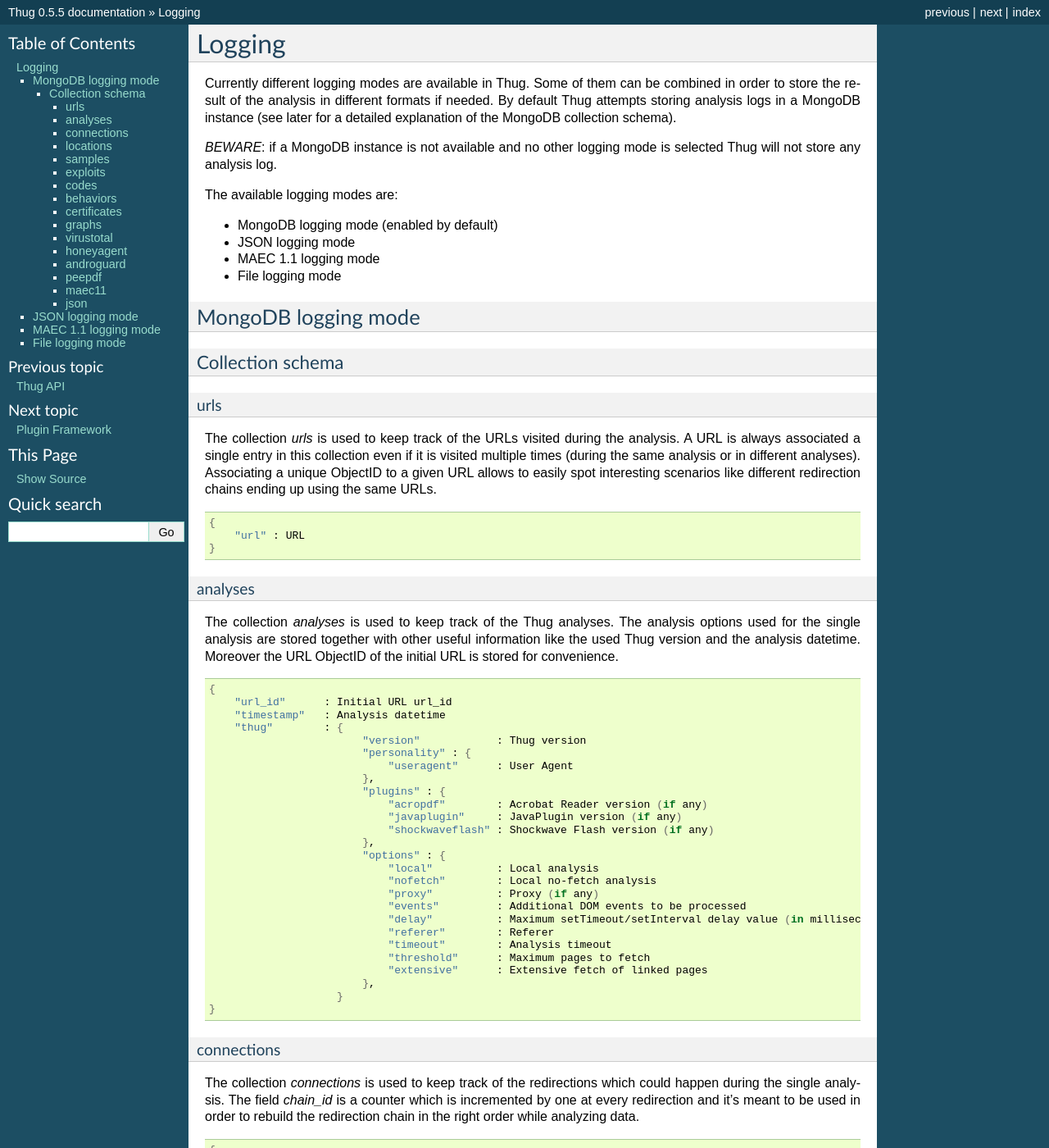
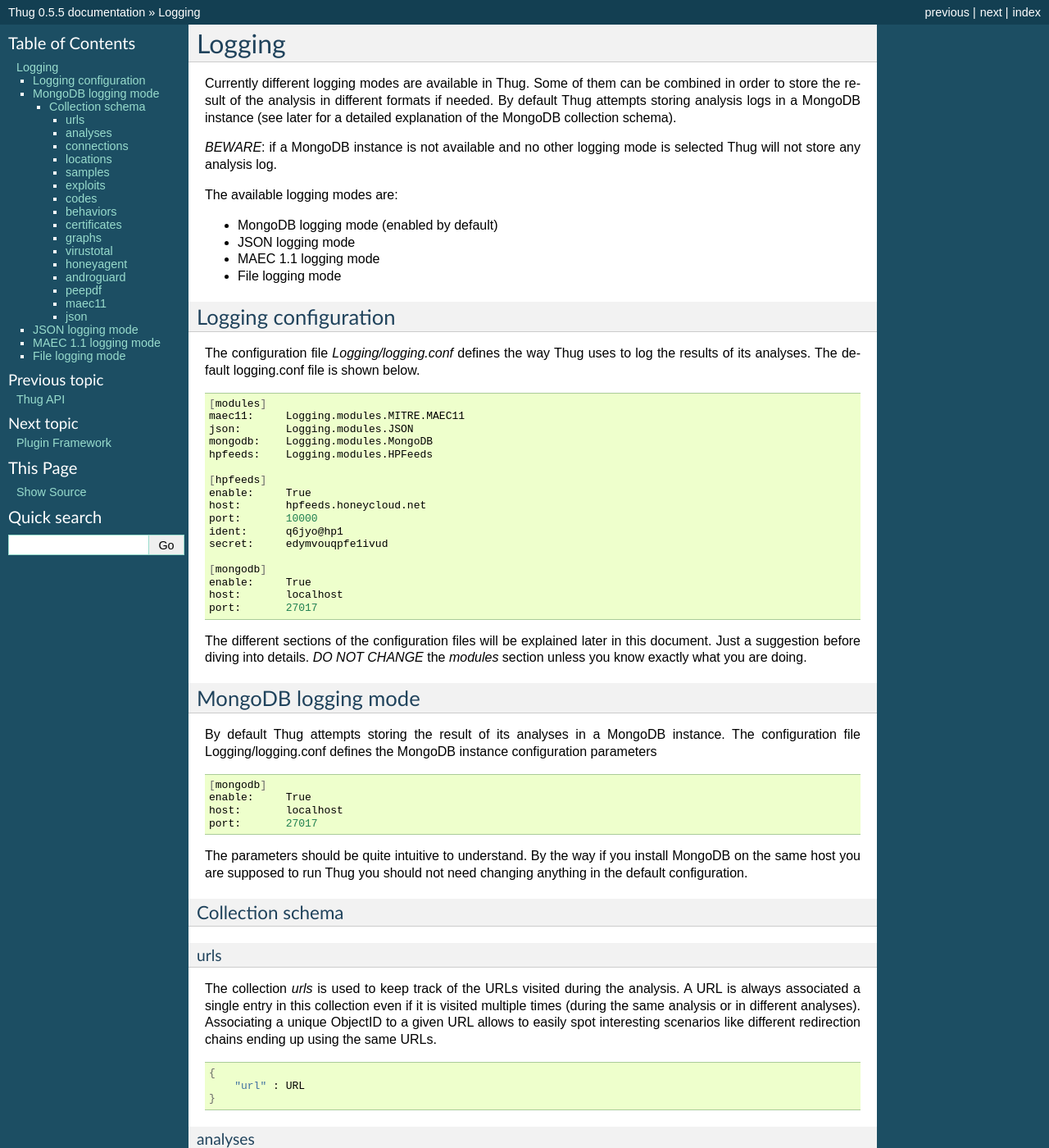
Before and after one commit to buffer/thug, a Sphinx documentation site: the page built from doc/source/logging.rst, in a window 1280 px wide and 1400 px high. Shown: the whole window at 82% size. Built offline with Sphinx 7.4.7, drawn with Linux system fonts in a browser that asks for light colours.

Commit message:
Updated documentation

```diff
--- a/doc/source/logging.rst
+++ b/doc/source/logging.rst
@@ -19,8 +19,55 @@
 * File logging mode
 
 
+Logging configuration
+=====================
+
+The configuration file *Logging/logging.conf* defines the way Thug uses to log the results
+of its analyses. The default logging.conf file is shown below.
+
+.. code-block:: sh
+
+    [modules]
+    maec11:     Logging.modules.MITRE.MAEC11
+    json:       Logging.modules.JSON
+    mongodb:    Logging.modules.MongoDB
+    hpfeeds:    Logging.modules.HPFeeds
+
+    [hpfeeds]
+    enable:     True
+    host:       hpfeeds.honeycloud.net
+    port:       10000
+    ident:      q6jyo@hp1
+    secret:     edymvouqpfe1ivud
+
+    [mongodb]
+    enable:     True
+    host:       localhost
+    port:       27017
+
+The different sections of the configuration files will be explained later in this
+document. Just a suggestion before diving into details. *DO NOT CHANGE* the *modules*
+section unless you know exactly what you are doing.
+
+
 MongoDB logging mode
 ====================
+
+By default Thug attempts storing the result of its analyses in a MongoDB instance.
+The configuration file Logging/logging.conf defines the MongoDB instance configuration
+parameters
+
+.. code-block:: sh
+
+    [mongodb]
+    enable:     True
+    host:       localhost
+    port:       27017
+
+The parameters should be quite intuitive to understand. By the way if you install
+MongoDB on the same host you are supposed to run Thug you should not need changing
+anything in the default configuration.
+
 
 Collection schema
 -----------------
```
